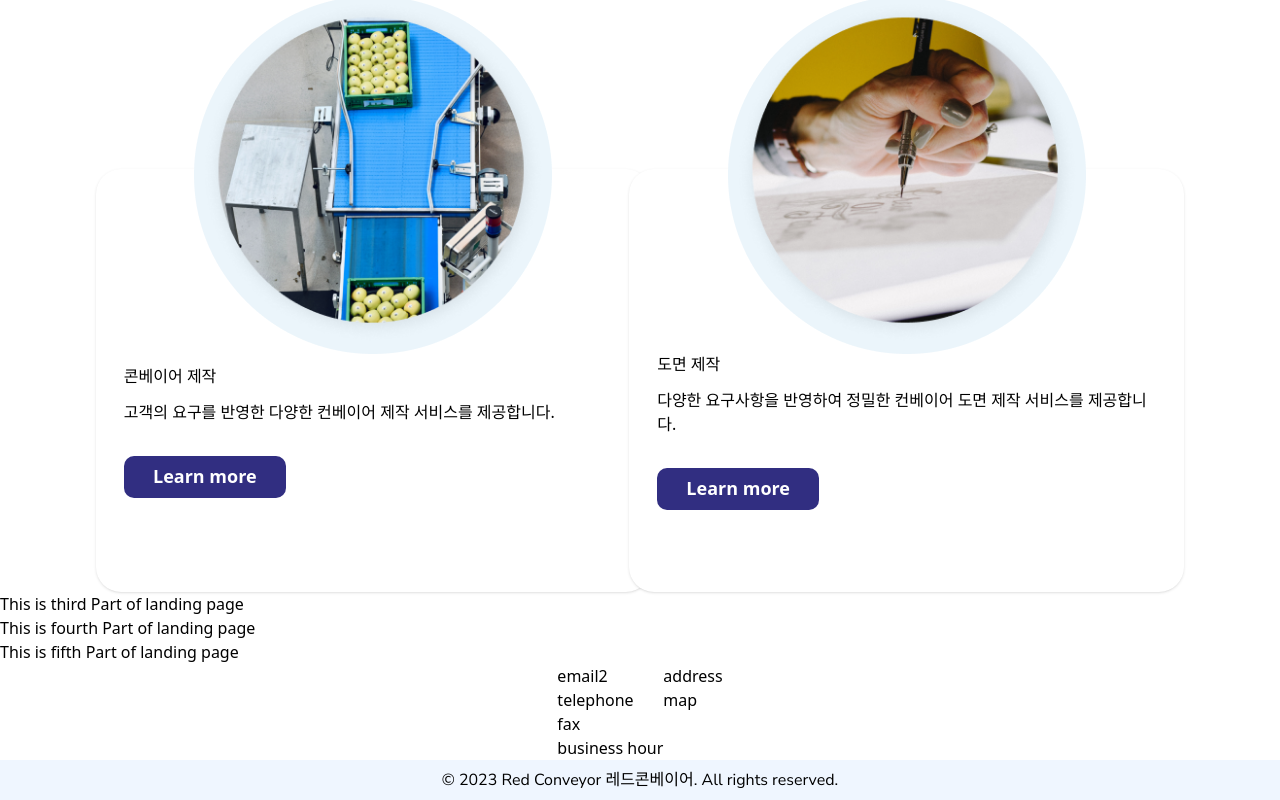
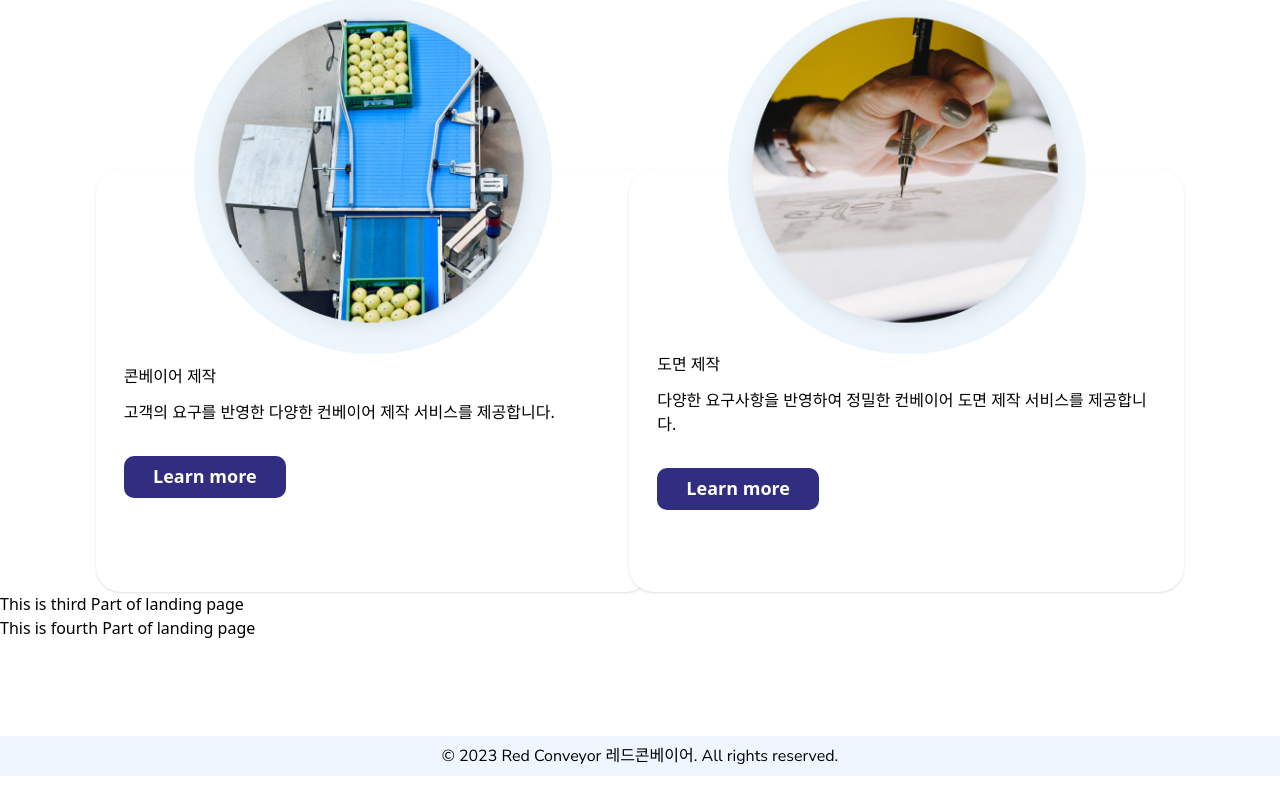
Before and after one commit to Hamin-Atomrigs/red-redveyor, a Next.js app: page / in a window 1280 px wide. Shown: the part 916-1716 px from the top of the page. After the commit the page ends 1692 px from the top, so only its background shows below. Built offline with nearby package versions, Linux system fonts and the light colour scheme.

Commit message:
fifth 수정중

```diff
--- a/src/app/components/landing/fifth/fifth.js
+++ b/src/app/components/landing/fifth/fifth.js
@@ -1,8 +1,9 @@
 export default function FifthLanding() {
+  const item = "#1C1947"
+
   return (
     <>
-      <div id="#contactUs">This is fifth Part of landing page</div>
-      <div className="flex flex-row justify-center">
+      <div className={`flex flex-row justify-center bg-[${item}] text-white`} >
         <div>
         <div>
           email2
```
